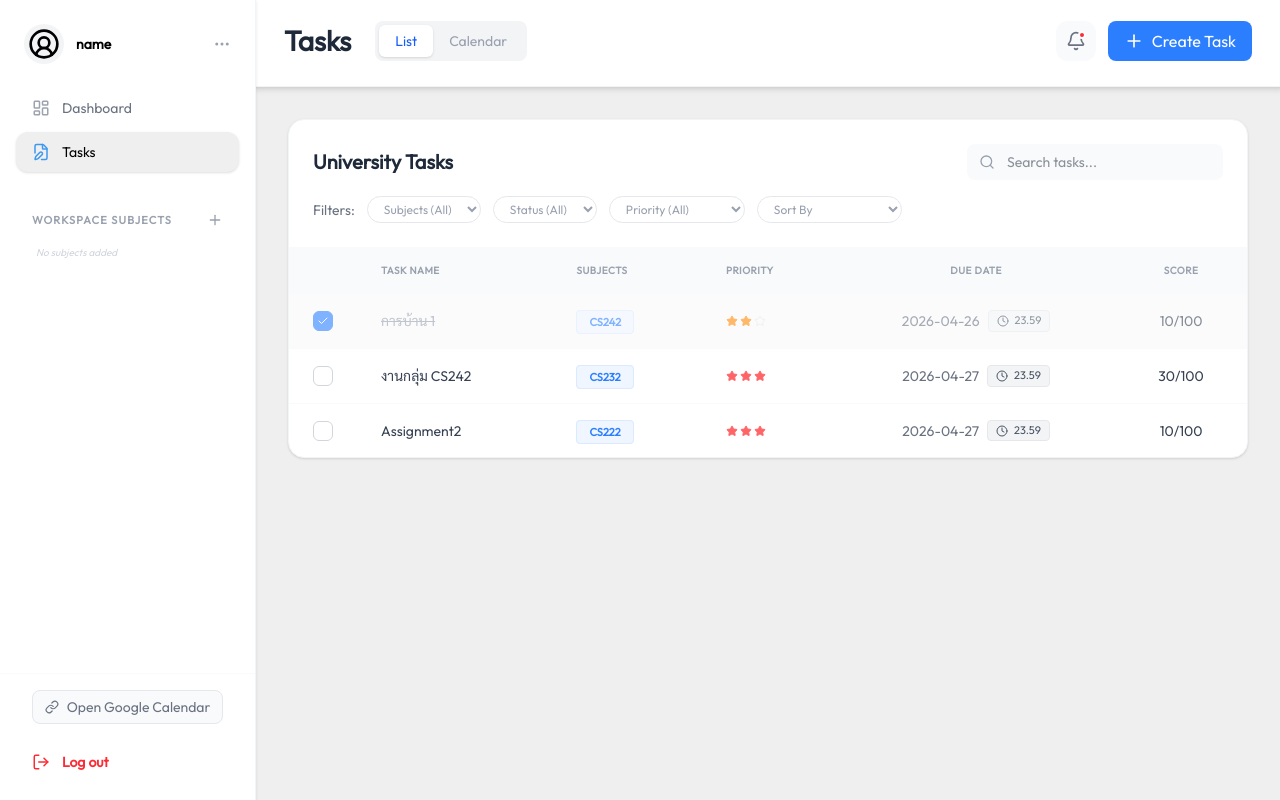
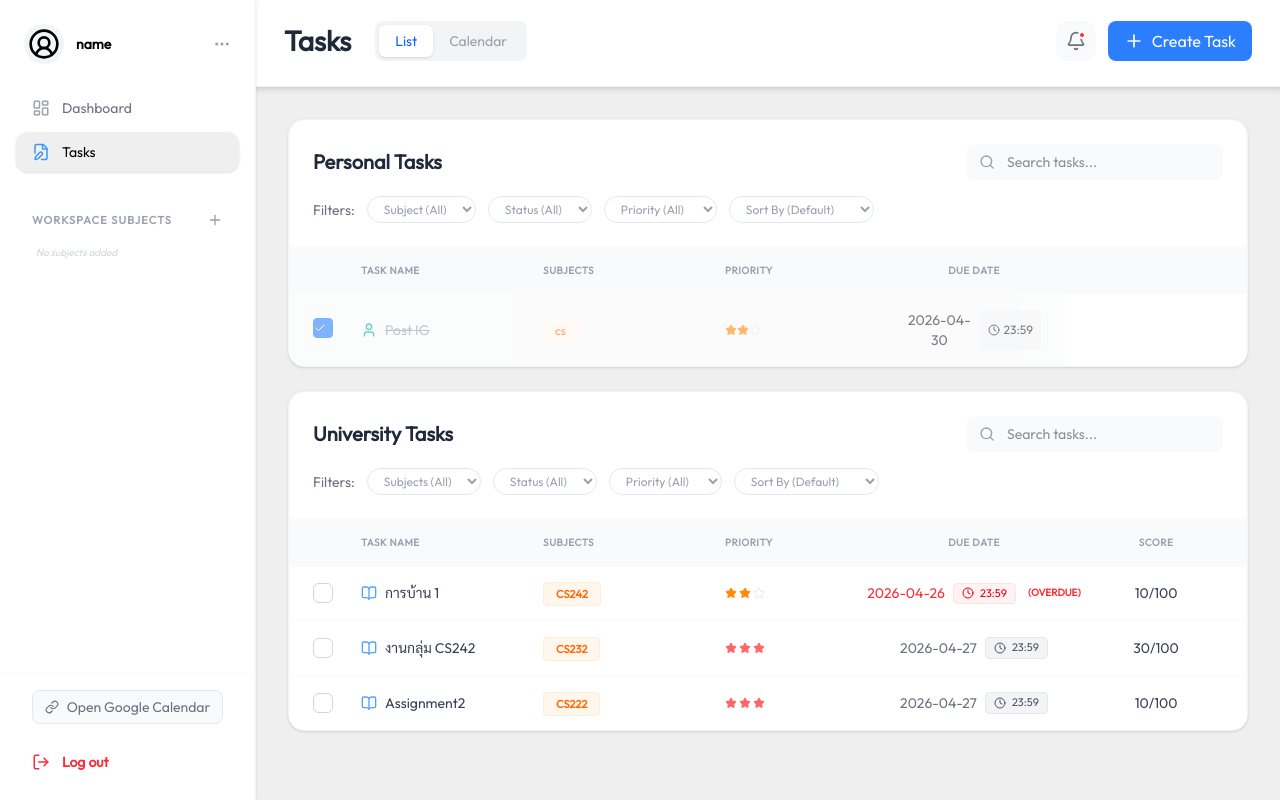
Before and after one commit to Gummy-168/CS242-Project, a Next.js app in the folder frontend/: page /tasks in a window 1280 px wide. Both pictures are taken after a click on the button 323 px from the left and 321 px from the top of the page. Built offline with nearby package versions, Linux system fonts and the light colour scheme.

Commit message:
Add persomal tasks in list page

```diff
--- a/frontend/app/(app)/tasks/page.tsx
+++ b/frontend/app/(app)/tasks/page.tsx
@@ -1,6 +1,15 @@
 "use client";
 import React, { useState } from "react";
-import { Bell, Plus, Search, Star, Clock, Check } from "lucide-react";
+import {
+  Bell,
+  Plus,
+  Search,
+  Star,
+  Clock,
+  Check,
+  User,
+  BookOpen,
+} from "lucide-react";
 import router from "next/dist/shared/lib/router/router";
 import Link from "next/link";
 
@@ -34,68 +43,48 @@ export const MOCK_STATS = [
     large: true,
   },
 ];
-
-const INITIAL_PERSONAL_TASKS = [
-  {
-    id: 101,
-    title: "post ig",
-    category: "comsci",
-    time: "23:59",
-    isDone: false,
-    group: "today",
-  },
-  {
-    id: 102,
-    title: "สรุปปลายภาค",
-    category: "CS232",
-    tag: "final",
-    time: "13:59",
-    isDone: true,
-    group: "today",
-  },
-  {
-    id: 103,
-    title: "ส่งงานโปรเจค",
-    category: "dev",
-    time: "09:00",
-    isDone: false,
-    group: "overdue",
-  },
-];
-
 const UNIVERSITY_TASKS = [
   {
     id: 1,
     name: "Assignment2",
-    type: "Assignment",
     subject: "CS222",
     priority: 3,
     dueDate: "2026-04-27",
-    time: "23.59",
+    time: "23:59",
     score: "10/100",
     status: "normal",
   },
   {
     id: 2,
     name: "งานกลุ่ม CS242",
-    type: "Team Project",
     subject: "CS232",
     priority: 3,
     dueDate: "2026-04-27",
-    time: "23.59",
+    time: "23:59",
     score: "30/100",
     status: "normal",
   },
   {
     id: 3,
     name: "การบ้าน 1",
-    type: "Assignment",
     subject: "CS242",
     priority: 2,
     dueDate: "2026-04-26",
-    time: "23.59",
+    time: "23:59",
     score: "10/100",
     status: "overdue",
+  },
+];
+
+const INITIAL_PERSONAL_TASKS = [
+  {
+    id: 101,
+    title: "Post IG",
+    subject: "cs",
+    priority: 2,
+    dueDate: "2026-04-30",
+    time: "23:59",
+    status: "normal",
   },
 ];
 
@@ -109,10 +98,28 @@ export default function Dashboard() {
     priority: "all",
     sortBy: "default",
   });
+  const [universityTasks, setUniversityTasks] = useState(UNIVERSITY_TASKS);
+  const subjects = ["all", ...new Set(universityTasks.map((t) => t.subject))];
 
-  const subjects = ["all", ...new Set(UNIVERSITY_TASKS.map((t) => t.subject))];
-  const [universityTasks, setUniversityTasks] = useState(UNIVERSITY_TASKS);
   const [view, setView] = useState<"list" | "calendar">("list");
+  const isOverdue = (task) => {
+    if (task.status === "done") return false;
+    return new Date(task.dueDate) < new Date();
+  };
+
+  const SectionHeader = ({ icon, title, count, color }) => (
+    <div className="flex items-center gap-2 mb-3">
+      <div
+        className={`w-7 h-7 rounded-lg flex items-center justify-center ${color}`}
+      >
+        {icon}
+      </div>
+      <span className="text-sm font-semibold text-gray-700">{title}</span>
+      <span className="text-xs px-2 py-0.5 rounded-full font-medium bg-gray-100 text-gray-600">
+        {count}
+      </span>
+    </div>
+  );
 
   const toggleTaskStatus = (id) => {
     setUniversityTasks((prev) =>
@@ -175,6 +182,63 @@ export default function Dashboard() {
   const filteredPersonalTasks = personalTasks.filter(
     (task) => task.group === activeTab,
   );
+  const personalTasksList = filteredPersonalTasks;
+  const universityTasksList = processedUniversityTasks;
+
+  const [personalFilters, setPersonalFilters] = useState({
+    subject: "all",
+    status: "all",
+    priority: "all",
+    sortBy: "default",
+  });
+  const personalSubjects = [
+    "all",
+    ...new Set(personalTasks.map((t) => t.subject)),
+  ];
+  const filterClass =
+    "bg-white border border-gray-200 rounded-full px-3 py-1 text-xs outline-none";
+
+  const processedPersonalTasks = personalTasks
+    .map((task) => ({
+      ...task,
+      computedStatus: isOverdue(task)
+        ? "overdue"
+        : task.status === "done"
+          ? "done"
+          : "normal",
+    }))
+    .filter((task) => {
+      const matchesSearch = task.title
+        .toLowerCase()
+        .includes(searchTerm.toLowerCase());
+
+      const matchesSubject =
+        personalFilters.subject === "all" ||
+        task.subject === personalFilters.subject;
+
+      const matchesStatus =
+        personalFilters.status === "all" ||
+        task.computedStatus === personalFilters.status;
+
+      const matchesPriority =
+        personalFilters.priority === "all" ||
+        task.priority === parseInt(personalFilters.priority);
+
+      return (
+        matchesSearch && matchesSubject && matchesStatus && matchesPriority
+      );
+    })
+    .sort((a, b) => {
+      if (personalFilters.sortBy === "dueDateSoon") {
+        return new Date(a.dueDate) - new Date(b.dueDate);
+      }
+
+      if (personalFilters.sortBy === "priorityHigh") {
+        return b.priority - a.priority;
+      }
+
+      return new Date(a.dueDate) - new Date(b.dueDate);
+    });
 
   return (
     <div className="p-8 bg-[#EFEFEF] min-h-screen font-sans text-gray-800">
@@ -229,7 +293,201 @@ export default function Dashboard() {
           </Link>
         </div>
       </div>
+      {/* Personal Tasks Table */}
+      <div className="col-span-12 mb-6">
+        <div className="bg-white rounded-2xl shadow-sm border border-gray-100 overflow-hidden">
+          {/* Header */}
+          <div className="p-6 border-b border-gray-50 flex flex-col gap-4">
+            <div className="flex justify-between items-center">
+              <h2 className="text-xl font-bold">Personal Tasks</h2>
 
+              {/* search */}
+              <div className="relative w-64">
+                <Search className="w-4 h-4 absolute left-3 top-1/2 -translate-y-1/2 text-gray-400" />
+                <input
+                  type="text"
+                  placeholder="Search tasks..."
+                  value={searchTerm}
+                  onChange={(e) => setSearchTerm(e.target.value)}
+                  className="w-full pl-10 pr-4 py-2 bg-gray-50 rounded-lg text-sm"
+                />
+              </div>
+            </div>
+
+            {/* Filters */}
+            <div className="flex flex-wrap items-center gap-3 text-xs text-gray-400">
+              <span className="font-medium text-gray-500 text-sm">
+                Filters:
+              </span>
+
+              <select
+                className="bg-white border border-gray-200 rounded-full px-3 py-1 outline-none"
+                onChange={(e) =>
+                  setPersonalFilters({
+                    ...personalFilters,
+                    subject: e.target.value,
+                  })
+                }
+              >
+                <option value="all">Subject (All)</option>
+                {personalSubjects
+                  .filter((s) => s !== "all")
+                  .map((s) => (
+                    <option key={s}>{s}</option>
+                  ))}
+              </select>
+
+              <select
+                className="bg-white border border-gray-200 rounded-full px-3 py-1 outline-none"
+                onChange={(e) =>
+                  setPersonalFilters({
+                    ...personalFilters,
+                    status: e.target.value,
+                  })
+                }
+              >
+                <option value="all">Status (All)</option>
+                <option value="done">Done</option>
+                <option value="normal">Normal</option>
+                <option value="overdue">Overdue</option>
+              </select>
+
+              <select
+                className="bg-white border border-gray-200 rounded-full px-3 py-1 outline-none"
+                onChange={(e) =>
+                  setPersonalFilters({
+                    ...personalFilters,
+                    priority: e.target.value,
+                  })
+                }
+              >
+                <option value="all">Priority (All)</option>
+                <option value="3">High ★★★</option>
+                <option value="2">Medium ★★</option>
+                <option value="1">Low ★</option>
+              </select>
+
+              <select
+                className="bg-white border border-gray-200 rounded-full px-3 py-1 outline-none"
+                onChange={(e) =>
+                  setPersonalFilters({
+                    ...personalFilters,
+                    sortBy: e.target.value,
+                  })
+                }
+              >
+                <option value="default">Sort By (Default)</option>
+                <option value="scoreHigh">Score: High to Low</option>
+                <option value="dueDateSoon">Due Date: Soonest</option>
+              </select>
+            </div>
+          </div>
+
+          {/* Table */}
+          <div className="overflow-x-auto">
+            <table className="w-full table-fixed text-left text-sm">
+              <thead className="bg-gray-50 text-gray-400 uppercase text-[10px] tracking-wider">
+                <tr>
+                  <th className="px-6 py-4 w-10"></th>
+                  <th className="px-6 py-4 font-semibold uppercase">
+                    Task Name
+                  </th>
+                  <th className="px-6 py-4 font-semibold uppercase">
+                    Subjects
+                  </th>
+                  <th className="px-6 py-4 font-semibold uppercase">
+                    Priority
+                  </th>
+                  <th className="px-6 py-4 font-semibold uppercase text-center">
+                    Due Date
+                  </th>
+                  <th className="px-6 py-4 font-semibold uppercase text-center">
+
+                  </th>
+                </tr>
+              </thead>
+
+              <tbody>
+                {processedPersonalTasks.map((task) => (
+                  <tr
+                    key={task.id}
+                    className={`${
+                      task.isDone ? "bg-gray-50 opacity-60" : "hover:bg-gray-50"
+                    }`}
+                  >
+                    {/* checkbox */}
+                    <td className="px-6 py-4">
+                      <button
+                        onClick={() => togglePersonalTask(task.id)}
+                        className={`w-5 h-5 border rounded ${
+                          task.isDone
+                            ? "bg-blue-500 border-blue-500"
+                            : "border-gray-300"
+                        }`}
+                      >
+                        {task.isDone && (
+                          <Check className="w-3 h-3 text-white" />
+                        )}
+                      </button>
+                    </td>
+
+                    {/* task + icon */}
+                    <td className="px-6 py-4">
+                      <div className="flex items-center gap-2">
+                        <User className="w-4 h-4 text-teal-500" />
+                        <span
+                          className={`${
+                            task.isDone
+                              ? "line-through text-gray-400"
+                              : "font-medium"
+                          }`}
+                        >
+                          {task.title}
+                        </span>
+                      </div>
+                    </td>
+
+                    {/* subject */}
+                    <td className="px-6 py-4">
+                      <span className="text-xs px-3 py-1 rounded bg-orange-50 text-orange-500">
+                        {task.subject}
+                      </span>
+                    </td>
+
+                    {/* priority */}
+                    <td className="px-6 py-4">
+                      <div className="flex">
+                        {[...Array(3)].map((_, i) => (
+                          <Star
+                            key={i}
+                            size={12}
+                            className={`${
+                              i < task.priority
+                                ? "text-orange-400 fill-orange-400"
+                                : "text-gray-200"
+                            }`}
+                          />
+                        ))}
+                      </div>
+                    </td>
+
+                    {/* due */}
+                    <td className="px-6 py-4 text-center">
+                      <div className="flex justify-center gap-2">
+                        {task.dueDate}
+                        <span className="flex items-center gap-1 text-xs bg-gray-100 px-2 rounded">
+                          <Clock size={12} />
+                          {task.time}
+                        </span>
+                      </div>
+                    </td>
+                  </tr>
+                ))}
+              </tbody>
+            </table>
+          </div>
+        </div>
+      </div>
       {/* University Tasks Table */}
       <div className="col-span-12">
         <div className="bg-white rounded-2xl shadow-sm border border-gray-100 overflow-hidden">
@@ -276,6 +534,7 @@ export default function Dashboard() {
                 }
               >
                 <option value="all">Status (All)</option>
+                <option value="done">Done</option>
                 <option value="normal">Normal</option>
                 <option value="overdue">Overdue</option>
               </select>
@@ -286,9 +545,9 @@ export default function Dashboard() {
                 }
               >
                 <option value="all">Priority (All)</option>
-                <option value="3">High (3 Stars)</option>
-                <option value="2">Medium (2 Stars)</option>
-                <option value="1">Low (1 Star)</option>
+                <option value="3">High ★★★</option>
+                <option value="2">Medium ★★</option>
+                <option value="1">Low ★</option>
               </select>
               <select
                 className="bg-white border border-gray-200 rounded-full px-3 py-1 outline-none"
@@ -296,7 +555,7 @@ export default function Dashboard() {
                   setFilters({ ...filters, sortBy: e.target.value })
                 }
               >
-                <option value="default">Sort By</option>
+                <option value="default">Sort By (Default)</option>
                 <option value="scoreHigh">Score: High to Low</option>
                 <option value="dueDateSoon">Due Date: Soonest</option>
               </select>
@@ -304,7 +563,7 @@ export default function Dashboard() {
           </div>
 
           <div className="overflow-x-auto">
-            <table className="w-full text-left text-sm">
+            <table className="w-full table-fixed text-left text-sm">
               <thead className="bg-gray-50 text-gray-400 uppercase text-[10px] tracking-wider">
                 <tr>
                   <th className="px-6 py-4 w-10"></th>
@@ -352,6 +611,7 @@ export default function Dashboard() {
                     </td>
                     <td className="px-6 py-4">
                       <div className="flex items-center gap-2">
+                        <BookOpen className="w-4 h-4 text-blue-400" />
                         <span
                           className={`font-medium ${
                             task.status === "done"
@@ -364,7 +624,7 @@ export default function Dashboard() {
                       </div>
                     </td>
                     <td className="px-6 py-4">
-                      <span className="text-[11px] px-3 py-1 rounded font-bold border bg-blue-50 text-blue-500 border-blue-100">
+                      <span className="text-[11px] px-3 py-1 rounded font-bold border bg-orange-50 text-orange-500 border-orange-100">
                         {task.subject}
                       </span>
                     </td>
```
